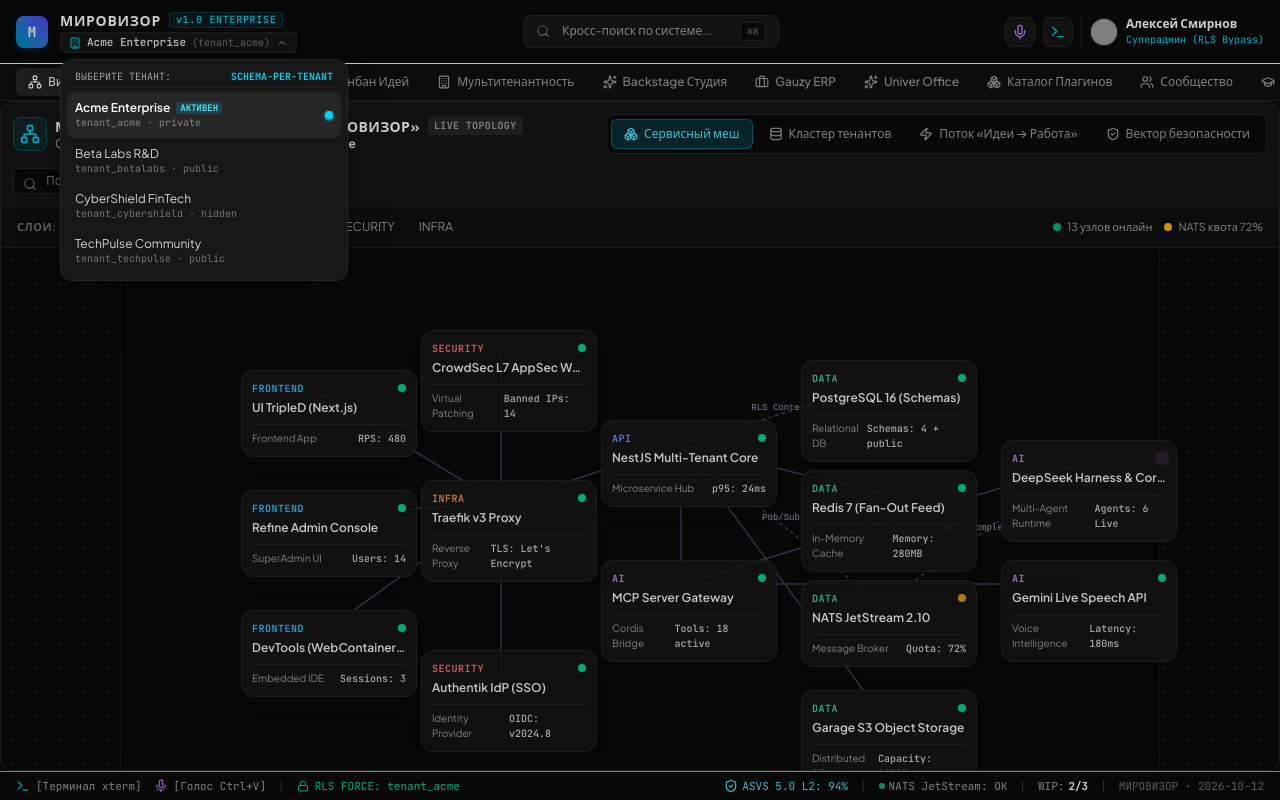
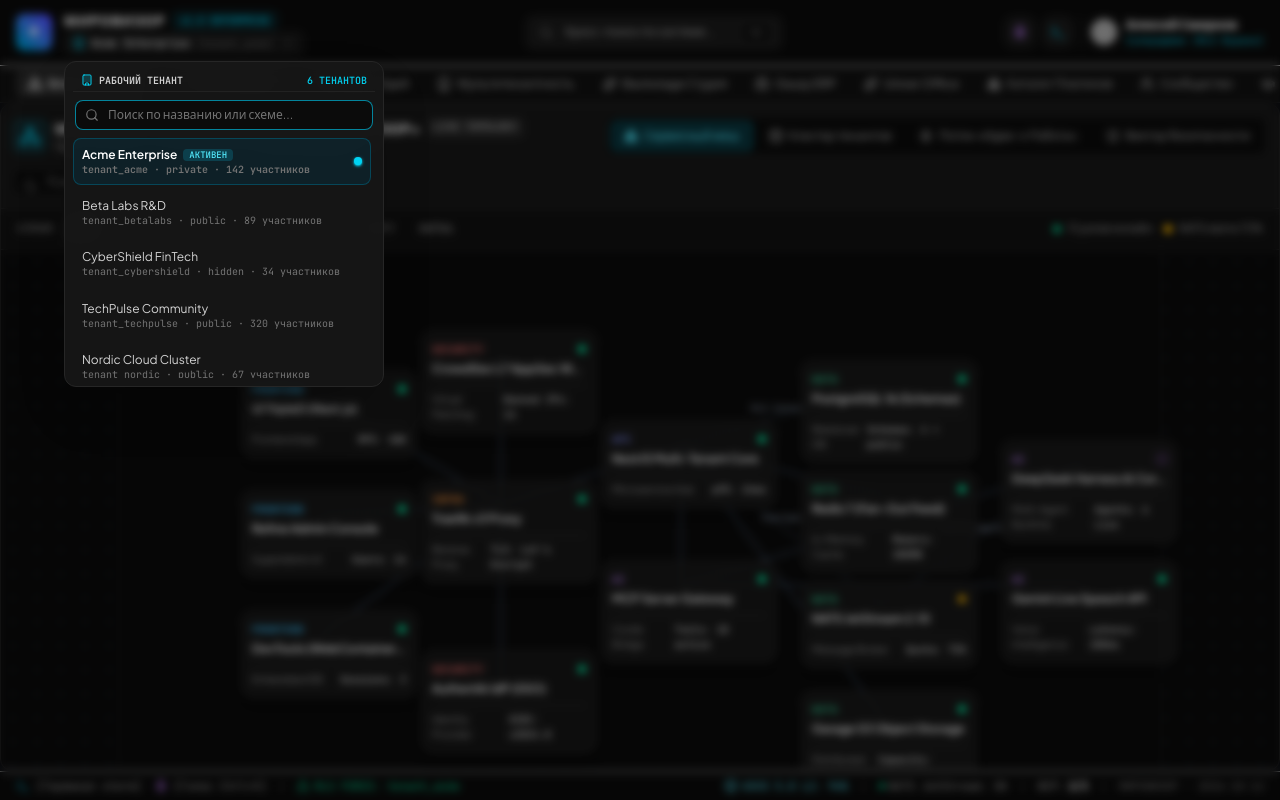
Before and after one commit to spawnperm/mirovisor, a React (Vite) app: page / in a window 1280 px wide. Both pictures are taken after a click on the button "Сменить рабочий тенант". Built offline with nearby package versions, Linux system fonts and the light colour scheme; grey boxes are pictures that could not be loaded.

Commit message:
feat(header): add search bar to tenant switcher dropdown below portal title

```diff
--- a/src/components/layout/Header.tsx
+++ b/src/components/layout/Header.tsx
@@ -15,7 +15,8 @@
   Terminal,
   Mic,
   Lock,
-  Building
+  Building,
+  X
 } from 'lucide-react';
 import { Tenant, User } from '../../types';
 
@@ -58,6 +59,18 @@
   onOpenVoice,
 }) => {
   const [showTenantDropdown, setShowTenantDropdown] = useState<boolean>(false);
+  const [tenantSearchQuery, setTenantSearchQuery] = useState<string>('');
+
+  const filteredTenants = tenants.filter((t) => {
+    if (!tenantSearchQuery.trim()) return true;
+    const query = tenantSearchQuery.toLowerCase();
+    return (
+      t.name.toLowerCase().includes(query) ||
+      t.schema.toLowerCase().includes(query) ||
+      t.visibility.toLowerCase().includes(query) ||
+      (t.tags && t.tags.some((tag) => tag.toLowerCase().includes(query)))
+    );
+  });
 
   const tabs: { id: NavTabId; label: string; icon: React.ReactNode }[] = [
     { id: 'visualizer', label: 'Визуализатор', icon: <Network className="w-3.5 h-3.5" /> },
@@ -81,74 +94,129 @@
       <div className="flex items-center justify-between px-4 py-2.5 gap-4">
         {/* Brand / Title & Tenant Switcher */}
         <div className="flex items-center gap-3 shrink-0">
-          <div className="w-8 h-8 rounded-lg bg-gradient-to-tr from-cyan-600 to-indigo-600 flex items-center justify-center font-bold text-white shadow-md shadow-cyan-900/30 font-mono text-sm">
+          <div className="w-9 h-9 rounded-lg bg-gradient-to-tr from-cyan-600 to-indigo-600 flex items-center justify-center font-bold text-white shadow-md shadow-cyan-900/30 font-mono text-sm shrink-0">
             М
           </div>
-          <div>
-            <h1 className="text-sm font-extrabold tracking-wider text-white flex items-center gap-2">
+          <div className="flex flex-col justify-center">
+            <div className="flex items-center gap-2">
+              <h1 className="text-sm font-extrabold tracking-wider text-white">
                 МИРОВИЗОР
+              </h1>
               <span className="text-[10px] font-mono px-1.5 py-0.2 bg-cyan-500/10 text-cyan-400 border border-cyan-500/20 rounded font-semibold">
                 v1.0 ENTERPRISE
               </span>
-            </h1>
+            </div>
 
-            {/* Tenant Switcher in place of subtitle */}
+            {/* Tenant Switcher immediately below the portal title */}
             <div className="relative mt-0.5">
               <button
-                onClick={() => setShowTenantDropdown(!showTenantDropdown)}
-                className="flex items-center gap-1.5 px-2 py-0.5 rounded bg-neutral-900 hover:bg-neutral-850 border border-neutral-800 hover:border-cyan-500/40 text-[11px] font-mono text-cyan-400 transition-colors group text-left shadow-sm"
+                type="button"
+                onClick={() => {
+                  setShowTenantDropdown(!showTenantDropdown);
+                  if (!showTenantDropdown) setTenantSearchQuery('');
+                }}
+                className="group flex items-center gap-1.5 px-2 py-0.5 rounded-md bg-neutral-900/90 hover:bg-neutral-850 border border-neutral-800 hover:border-cyan-500/50 text-[11px] font-mono transition-all text-left shadow-xs"
                 title="Сменить рабочий тенант"
               >
                 <Building className="w-3 h-3 text-cyan-400 group-hover:text-cyan-300 shrink-0" />
-                <span className="font-semibold text-neutral-200 group-hover:text-white leading-tight">
+                <span className="font-semibold text-neutral-200 group-hover:text-white truncate max-w-[150px]">
                   {activeTenant.name}
                 </span>
                 <span className="text-[10px] text-neutral-500 font-mono">
                   ({activeTenant.schema})
                 </span>
-                <ChevronDown className={`w-3 h-3 text-neutral-400 transition-transform ${showTenantDropdown ? 'rotate-180' : ''}`} />
+                <ChevronDown className={`w-3 h-3 text-neutral-400 transition-transform duration-200 ml-0.5 group-hover:text-cyan-400 ${showTenantDropdown ? 'rotate-180 text-cyan-400' : ''}`} />
               </button>
 
               {showTenantDropdown && (
                 <>
                   <div
-                    className="fixed inset-0 z-40 bg-black/20"
-                    onClick={() => setShowTenantDropdown(false)}
+                    className="fixed inset-0 z-40 bg-black/30 backdrop-blur-xs"
+                    onClick={() => {
+                      setShowTenantDropdown(false);
+                      setTenantSearchQuery('');
+                    }}
                   />
-                  <div className="absolute left-0 mt-1.5 w-72 bg-neutral-900 border border-neutral-800 rounded-xl shadow-2xl p-1.5 z-50 text-xs">
-                    <div className="text-[10px] font-mono uppercase text-neutral-400 px-2 py-1 flex items-center justify-between border-b border-neutral-800/80 mb-1">
-                      <span>Выберите тенант:</span>
-                      <span className="text-cyan-400 font-semibold">Schema-per-Tenant</span>
+                  <div className="absolute left-0 mt-1.5 w-80 bg-neutral-900/95 backdrop-blur-md border border-neutral-800 rounded-xl shadow-2xl p-2 z-50 text-xs flex flex-col">
+                    <div className="text-[10px] font-mono uppercase text-neutral-400 px-2 py-1 flex items-center justify-between border-b border-neutral-800/80 mb-2">
+                      <span className="flex items-center gap-1.5 font-semibold text-neutral-300">
+                        <Building className="w-3 h-3 text-cyan-400" />
+                        Рабочий тенант
+                      </span>
+                      <span className="text-cyan-400 font-mono font-medium">
+                        {tenants.length} тенантов
+                      </span>
                     </div>
-                    {tenants.map((t) => (
+
+                    {/* Search bar inside dropdown when list exceeds 5 entries */}
+                    {(tenants.length > 5 || tenantSearchQuery.length > 0) && (
+                      <div className="relative mb-2 px-0.5">
+                        <div className="relative flex items-center">
+                          <Search className="w-3.5 h-3.5 text-neutral-500 absolute left-2.5 pointer-events-none" />
+                          <input
+                            type="text"
+                            value={tenantSearchQuery}
+                            onChange={(e) => setTenantSearchQuery(e.target.value)}
+                            placeholder="Поиск по названию или схеме..."
+                            className="w-full bg-neutral-950/90 border border-neutral-800 focus:border-cyan-500/70 rounded-lg pl-8 pr-7 py-1.5 text-xs text-neutral-200 placeholder:text-neutral-500 outline-none transition-colors font-sans"
+                            autoFocus
+                          />
+                          {tenantSearchQuery && (
+                            <button
+                              type="button"
+                              onClick={() => setTenantSearchQuery('')}
+                              className="absolute right-2 p-0.5 text-neutral-500 hover:text-neutral-300 rounded"
+                              title="Очистить поиск"
+                            >
+                              <X className="w-3 h-3" />
+                            </button>
+                          )}
+                        </div>
+                      </div>
+                    )}
+
+                    {/* Tenants list */}
+                    <div className="max-h-60 overflow-y-auto space-y-1 pr-1 custom-scrollbar">
+                      {filteredTenants.length === 0 ? (
+                        <div className="py-6 text-center text-neutral-500 text-xs font-mono">
+                          Тенанты не найдены по запросу «{tenantSearchQuery}»
+                        </div>
+                      ) : (
+                        filteredTenants.map((t) => (
                           <button
                             key={t.id}
+                            type="button"
                             onClick={() => {
                               onSelectTenant(t);
                               setShowTenantDropdown(false);
+                              setTenantSearchQuery('');
                             }}
                             className={`w-full text-left p-2 rounded-lg flex items-center justify-between transition-colors ${
                               t.id === activeTenant.id
-                            ? 'bg-neutral-800 text-white font-semibold'
-                            : 'text-neutral-300 hover:bg-neutral-850'
+                                ? 'bg-cyan-950/40 border border-cyan-800/60 text-white font-semibold'
+                                : 'text-neutral-300 hover:bg-neutral-800/80 border border-transparent'
                             }`}
                           >
-                        <div>
+                            <div className="min-w-0 flex-1 mr-2">
                               <div className="flex items-center gap-1.5">
-                            <span>{t.name}</span>
+                                <span className="truncate">{t.name}</span>
                                 {t.id === activeTenant.id && (
-                              <span className="text-[9px] px-1 py-0.2 bg-cyan-500/20 text-cyan-300 rounded font-mono">АКТИВЕН</span>
+                                  <span className="text-[9px] px-1.5 py-0.2 bg-cyan-500/20 text-cyan-300 rounded font-mono font-medium">
+                                    АКТИВЕН
+                                  </span>
                                 )}
                               </div>
-                          <div className="text-[10px] text-neutral-500 font-mono">
-                            {t.schema} · {t.visibility}
+                              <div className="text-[10px] text-neutral-500 font-mono truncate">
+                                {t.schema} · {t.visibility} · {t.memberCount} участников
                               </div>
                             </div>
                             {t.id === activeTenant.id && (
-                          <span className="w-2 h-2 rounded-full bg-cyan-400 shadow-sm shadow-cyan-400" />
+                              <span className="w-2 h-2 rounded-full bg-cyan-400 shadow-sm shadow-cyan-400 shrink-0" />
                             )}
                           </button>
-                    ))}
+                        ))
+                      )}
+                    </div>
                   </div>
                 </>
               )}
--- a/src/data/mockData.ts
+++ b/src/data/mockData.ts
@@ -181,6 +181,78 @@
       },
     },
   },
+  {
+    id: 'tenant_nordic',
+    name: 'Nordic Cloud Cluster',
+    slug: 'nordic-cloud',
+    description: 'Северный дата-центр: распределённые пайплайны и энергоэффективные вычисления.',
+    avatarUrl: 'https://images.unsplash.com/photo-1517433456452-f9633a875f6f?w=120&auto=format&fit=crop&q=80',
+    visibility: 'public',
+    ownerId: 'usr_superadmin',
+    ownerName: 'Алексей Смирнов',
+    memberCount: 67,
+    schema: 'tenant_nordic',
+    storageQuotaMb: 16384,
+    storageUsedMb: 6120,
+    createdAt: '2026-05-10',
+    tags: ['Cloud', 'K8s', 'GreenOps', 'ASVS Level 2'],
+    config: {
+      features: {
+        enableCrm: true,
+        enableLms: true,
+        enableUniverOffice: true,
+        enableWebContainers: true,
+        enableSelfHealingCi: true,
+      },
+      quotas: {
+        maxUsers: 150,
+        storageQuotaMb: 16384,
+        apiRateLimitRps: 600,
+      },
+      branding: {
+        primaryColor: '#0284c7',
+        accentColor: '#38bdf8',
+        customTitle: 'Nordic Cloud Hub',
+        themeStyle: 'slate-enterprise',
+      },
+    },
+  },
+  {
+    id: 'tenant_quantum',
+    name: 'Quantum Dynamics AI',
+    slug: 'quantum-ai',
+    description: 'Квантовое моделирование и высоконагруженные LLM-агенты нового поколения.',
+    avatarUrl: 'https://images.unsplash.com/photo-1618005182384-a83a8bd57fbe?w=120&auto=format&fit=crop&q=80',
+    visibility: 'private',
+    ownerId: 'usr_superadmin',
+    ownerName: 'Алексей Смирнов',
+    memberCount: 48,
+    schema: 'tenant_quantum',
+    storageQuotaMb: 32768,
+    storageUsedMb: 14200,
+    createdAt: '2026-06-01',
+    tags: ['Quantum', 'LLM', 'High-Compute', 'Isolation'],
+    config: {
+      features: {
+        enableCrm: false,
+        enableLms: false,
+        enableUniverOffice: true,
+        enableWebContainers: true,
+        enableSelfHealingCi: true,
+      },
+      quotas: {
+        maxUsers: 80,
+        storageQuotaMb: 32768,
+        apiRateLimitRps: 1200,
+      },
+      branding: {
+        primaryColor: '#8b5cf6',
+        accentColor: '#d946ef',
+        customTitle: 'Quantum Dynamics Core',
+        themeStyle: 'violet-glow',
+      },
+    },
+  },
 ];
 
 export const CURRENT_USER: User = {
@@ -196,8 +268,10 @@
     tenant_betalabs: 'SuperAdmin',
     tenant_cybershield: 'SuperAdmin',
     tenant_techpulse: 'SuperAdmin',
+    tenant_nordic: 'SuperAdmin',
+    tenant_quantum: 'SuperAdmin',
   },
-  followingTenants: ['tenant_acme', 'tenant_betalabs', 'tenant_techpulse'],
+  followingTenants: ['tenant_acme', 'tenant_betalabs', 'tenant_techpulse', 'tenant_nordic'],
   followingUsers: ['usr_elena', 'usr_dmitry'],
 };
 
```
Lines whose indentation alone changed are shown as unchanged.
